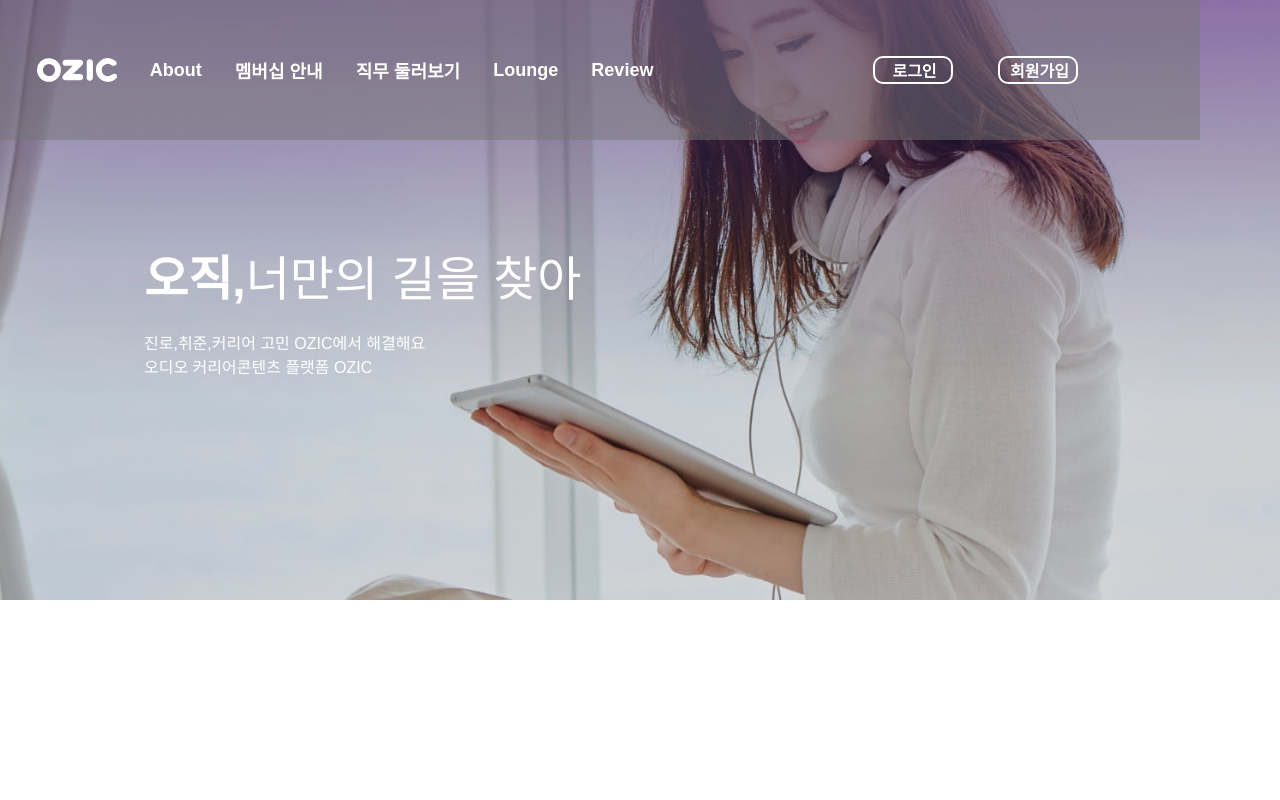
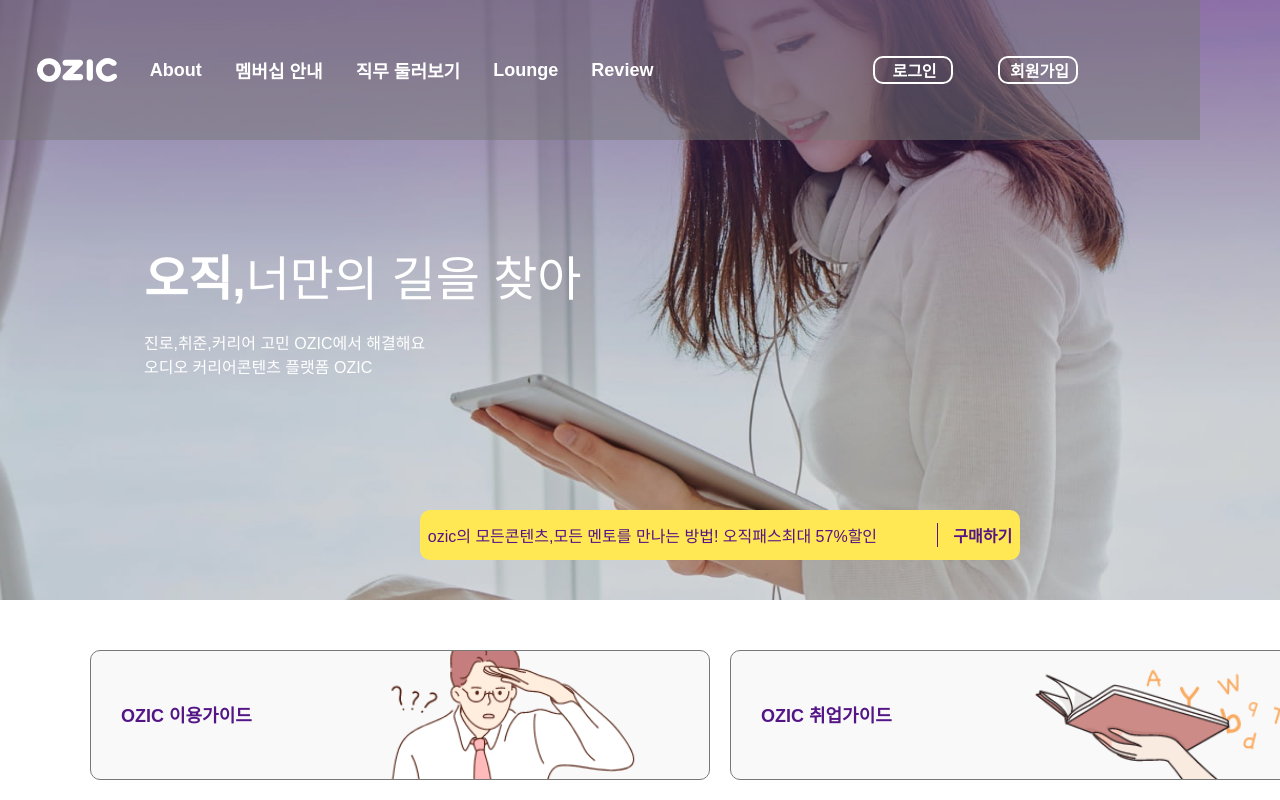
Before and after one commit to gyuwanc1/react_project, a React (Create React App) app in the folder clone_react01/: page / in a window 1280 px wide. Shown: the top 800 px of the page. Built offline with nearby package versions, Linux system fonts and the light colour scheme.

Commit message:
[add] OZIC site guide section add

```diff
--- a/clone_react01/src/App.js
+++ b/clone_react01/src/App.js
@@ -1,16 +1,17 @@
 
 import './App.css';
+import Guide from './component/Guide';
 import Header from './component/Header';
 import Main from './component/Main';
 
+export default App;
 function App() {
   return (
     <div className="App">
       <Header />
       <Main />
+      <Guide />
 
     </div>
   );
 }
-
-export default App;
--- /dev/null
+++ b/clone_react01/src/component/Guide.js
@@ -0,0 +1,12 @@
+import React from 'react';
+import { Link } from 'react-router-dom';
+import "../style/guide.scss";
+
+export default function Guide() {
+  return(
+    <ul id="guide_box">
+      <li><Link to="/"><span>ozic 이용가이드</span></Link></li>
+      <li><Link to="/"><span>ozic 취업가이드</span></Link></li>
+    </ul>
+  );
+}
--- a/clone_react01/src/component/Main.js
+++ b/clone_react01/src/component/Main.js
@@ -1,4 +1,5 @@
 import React from 'react';
+import { Link } from 'react-router-dom';
 import '../style/mainbanner.scss'
 
 export default function Main() {
@@ -9,6 +10,10 @@ export default function Main() {
         <p>진로,취준,커리어 고민 OZIC에서 해결해요</p>
         <p>오디오 커리어콘텐츠 플랫폼 OZIC</p>
       </div>
+      <div className='md_box'>
+        <p>ozic의 모든콘텐츠,모든 멘토를 만나는 방법! 오직패스최대 57%할인</p>
+        <p><Link to="">구매하기</Link></p>
+      </div>
     </section>
   )
 }
--- /dev/null
+++ b/clone_react01/src/style/guide.scss
@@ -0,0 +1,24 @@
+//guide.scss
+
+#guide_box { display: flex; justify-content: space-around; width: 1280px; height: auto; margin: auto; margin-top: 50px;
+  & li {width: 620px; height: 130px; background-color: #f9f9f9; border: 1px solid #777; border-radius: 10px;
+    & a {display: block; width: 100%; height: 100%;
+    & span {display: block; width: 140px; height: auto; text-align: left;  font-family: sans-serif; font-weight: bold; font-size: 18px;
+      text-transform:uppercase; color:#541586; transform: translate(30px) translateY(50px);}
+    }
+  }
+  & li:nth-child(1)  {
+    background: {image:url('../multi/img/use_guide.png');
+      repeat:no-repeat;
+      position:80% 50% ;
+      size: contain;
+      }
+  }
+  & li:nth-child(2)  {
+    background: {image:url('../multi/img/aplyguide.png');
+      repeat:no-repeat;
+      position:80% 50% ;
+      size: contain;
+      }
+  }
+}
--- a/clone_react01/src/style/mainbanner.scss
+++ b/clone_react01/src/style/mainbanner.scss
@@ -1,6 +1,6 @@
 //Main_banner
 
-#Main_banner {position: relative; width: 100%; max-width: 1440px; height: auto; min-height: 600px;
+#Main_banner {position: relative; width: 100%; height: auto; min-height: 600px;
   background-color: aqua; margin: auto;
   background: {image:url('../multi/img/main_benner_img.766085fd.jpg');
     repeat:no-repeat;
@@ -12,4 +12,12 @@
       & span { font-weight: bold;}
     }
     p {text-align: left; }
+
+    .md_box {position: absolute;  left:calc(50% - 300px); bottom: 40px; display: flex; justify-content: space-around;
+        width: 600px; height: 50px; background-color: #ffe854; align-items: center;
+      font-family:sans-serif; border-radius: 10px; color: #541586;
+    & p:nth-child(1) {width: 510px; height: auto; border-right: 1px solid #541586;}
+    & p:nth-child(2) {width: auto; height: auto; font-weight: bolder; }
+    }
+
 }
```
Also changed, not shown: clone_react01/src/multi/img/aplyguide.png (added), clone_react01/src/multi/img/use_guide.png (added).
